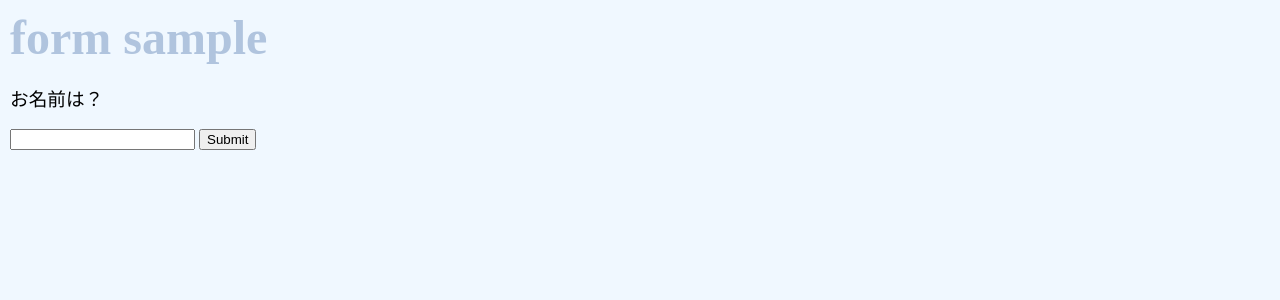
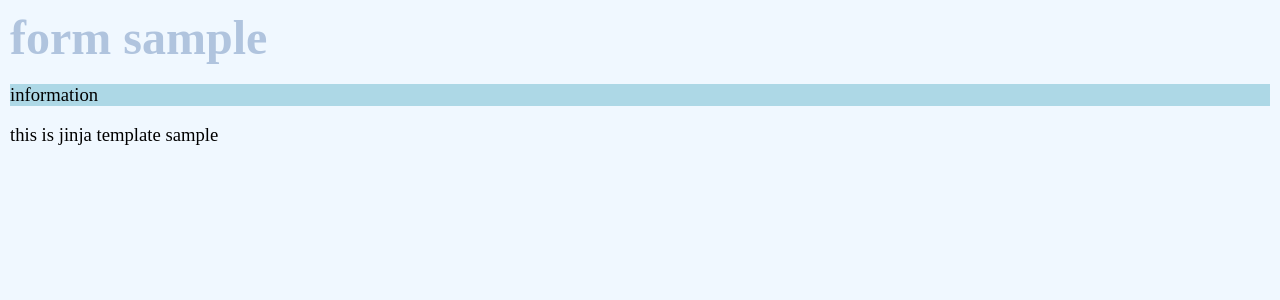
Before and after one commit to SasakiTejc/FlaskSampleApp, a Flask app: page / in a window 1280 px wide. Shown: the top 300 px of the page. Run offline with Flask 2, Linux system fonts and the light colour scheme.

Commit message:
create jinja template

```diff
--- a/app.py
+++ b/app.py
@@ -5,12 +5,10 @@ app = Flask(__name__)
 
 @app.route('/',methods=['GET'])
 def index():
-    return render_template('index.html',title="form sample",message="お名前は？")
+    flg = False
+    return render_template('index.html',title="form sample",message="this is jinja template sample",flg=flg)
 
-@app.route('/',methods=['POST'])
-def form():
-    field = request.form['field']
-    return render_template('index.html',title='Form sample',message="こんにちは,%sさん" % field)
+
 
 if __name__ == '__main__':
     app.debug = True
--- a/templates/index.html
+++ b/templates/index.html
@@ -7,12 +7,11 @@
     </head>
     <body>
         <h1>{{title}}</h1>
+        {% if flg %}
+            <p style="background-color:red;font-weight:bold">警告</p>
+        {% else %}
+            <p style="background-color:lightblue">information</p>
+        {%  endif %}
         <p>{{message}}</p>
-        <div>
-            <form method="post" action="/">
-                <input type="text" name="field">
-                <input type="submit">
-            </form>
-        </div>
     </body>
 </html>
```
